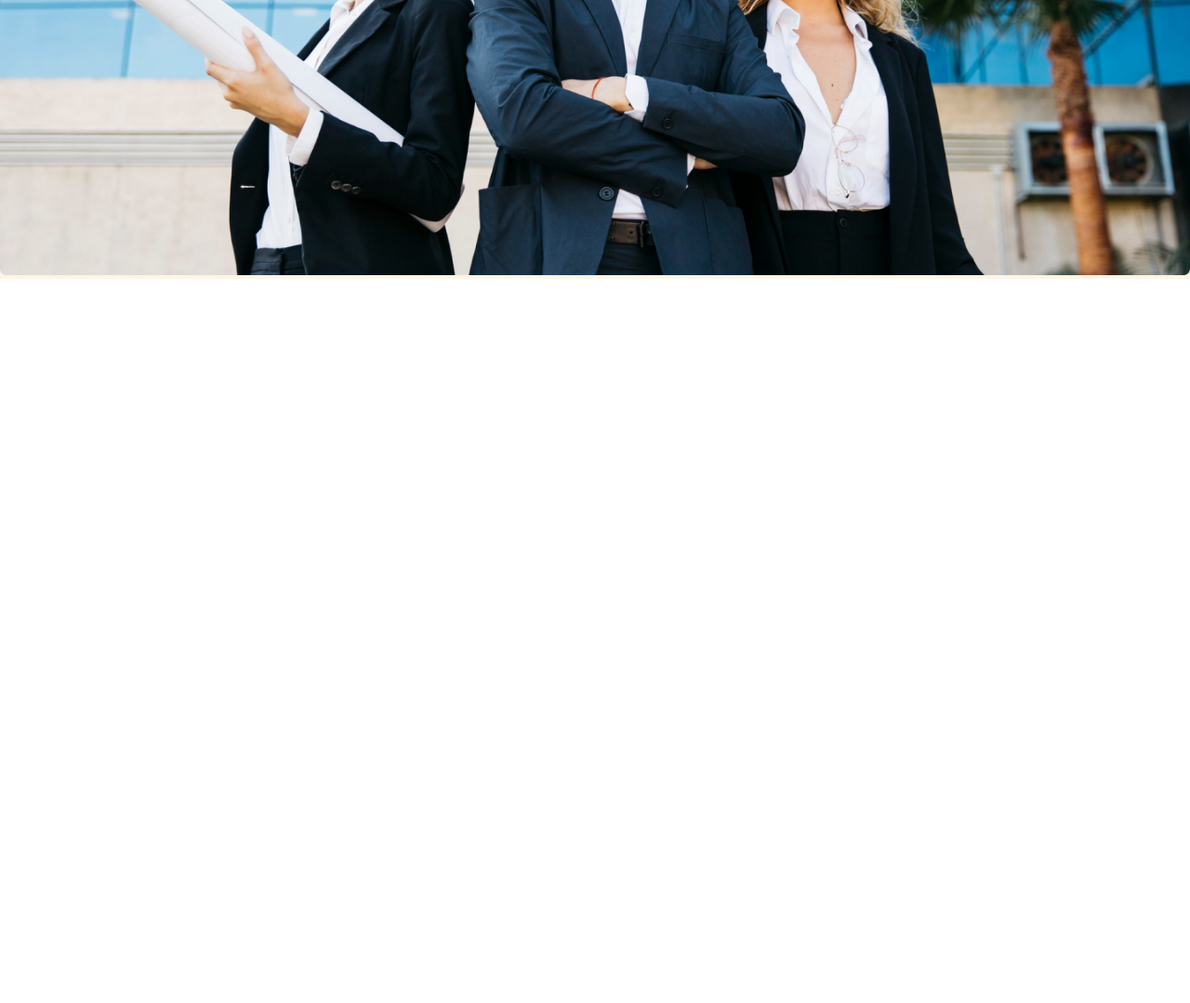
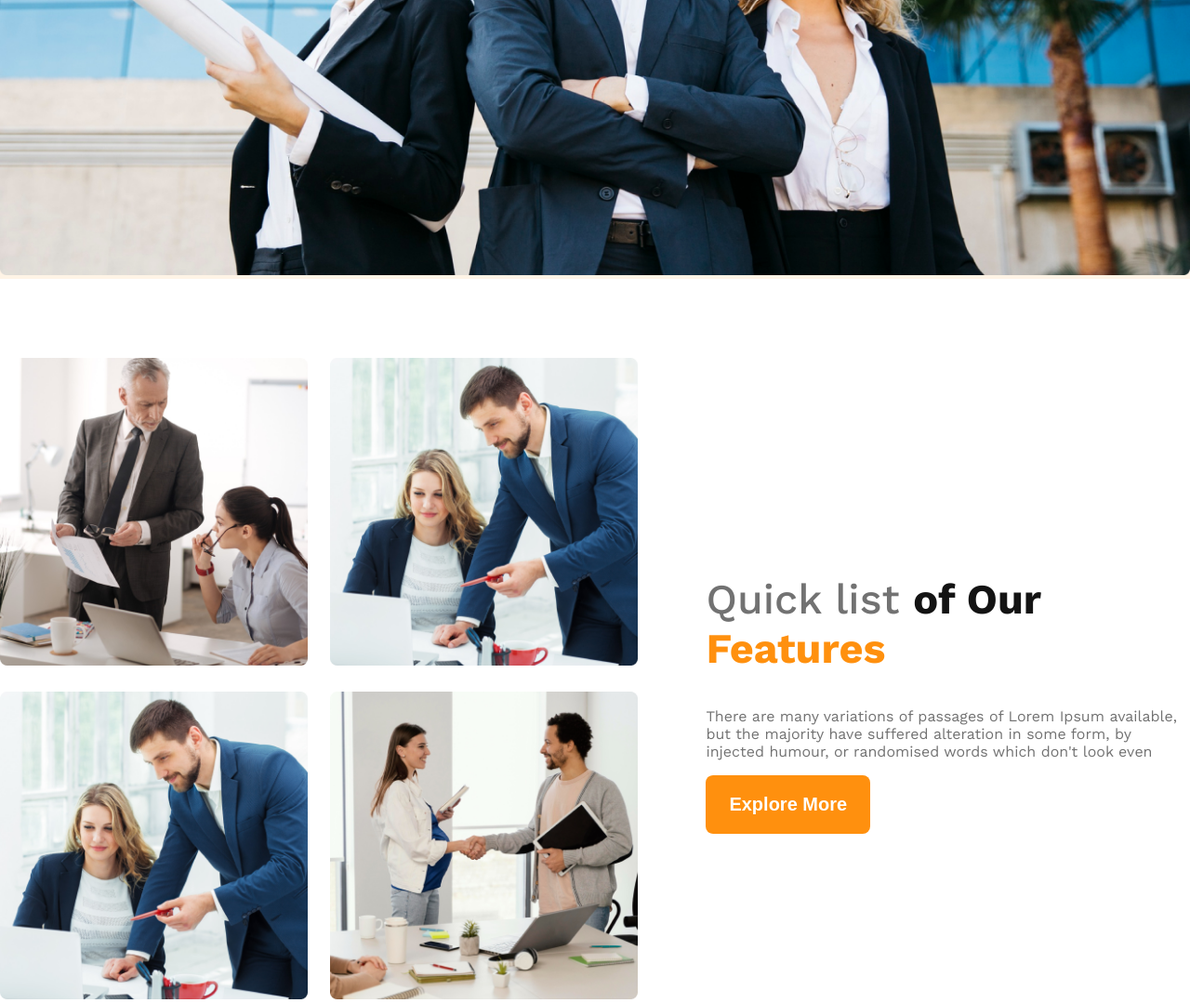
Before and after one commit to junayed0912/g3-architect-website, a plain HTML site: page index.html in a window 1280 px wide. Shown: the part 948-2027 px from the top of the page at 93% size. Before the commit the page ends 1248 px from the top, so only its background shows below. Drawn offline with nearby package versions, Linux system fonts and the light colour scheme.

Commit message:
section-1 done

```diff
--- a/index.html
+++ b/index.html
@@ -1,11 +1,13 @@
 <!DOCTYPE html>
 <html lang="en">
+
 <head>
     <meta charset="UTF-8">
     <meta name="viewport" content="width=device-width, initial-scale=1.0">
     <title>G3 Architect</title>
     <link rel="stylesheet" href="styles/architect.css">
 </head>
+
 <body class="work-sans">
     <header class="header background-color-1">
         <nav class="navbar">
@@ -20,11 +22,41 @@
         <div class="banner">
             <div class="banner-content">
                 <h1 class="banner-title dark-1">Brand New <br> Group of Architects</h1>
-            <p class="banner-description dark-3">There are many variations of passages of Lorem Ipsum available, but the majority have suffered alteration in some form, by injected humour, or randomised words which don't look even</p>
-            <button class="btn-primary banner-btn">Explore More</button>
+                <p class="banner-description dark-3">There are many variations of passages of Lorem Ipsum available, but
+                    the majority have suffered alteration in some form, by injected humour, or randomised words which
+                    don't look even</p>
+                <button class="btn-primary banner-btn">Explore More</button>
             </div>
             <img class="banner-image" src="images/banner.png" alt="">
         </div>
     </header>
+
+    <main>
+        <section class="section-1">
+                <div class="sec-1-main-images-grid">
+                    <div class="image1 image"><img src="images/team1.png" alt="" class="grid-image"></div>
+                    <div class="image2 image"><img src="images/team3.png" alt="" class="grid-image"></div>
+                    <div class="image3 image"><img src="images/team3.png" alt="" class="grid-image"></div>
+                    <div class="image4 image"><img src="images/team4.png" alt="" class="grid-image"></div>
+                </div>
+               <div class="description-div">
+                 <div class="sec-1-main-description">
+                    <h1 class="sec-1-main-heading">
+                        <span style="font-weight: 500;" class="dark-3">Quick list </span>
+                        <span style="font-weight: bold;" class="dark-1">of Our</span>
+                        <span style="font-weight: bold; color: #FF900E;">Features</span>
+                    </h1>
+                    <p class="sec-1-description dark-3">
+                        There are many variations of passages of Lorem Ipsum available, but the majority have suffered
+                        alteration in some form, by injected humour, or randomised words which don't look even
+                    </p>
+                    <button class="btn-primary main-btn">Explore More
+                </div>
+               </div>
+
+        </section>
+
+    </main>
 </body>
+
 </html>
--- a/styles/architect.css
+++ b/styles/architect.css
@@ -86,9 +86,82 @@ li{
     margin-top: 2rem;
 }
 /* header responsive */
-@media screen and (max-width: 640px) {
-    .navbar{
+@media screen and (max-width: 576px) {
+    .navbar, .nav-links{
         flex-direction: column;
-        align-items: center;
+        align-items: flex-start;
+        margin-left: 5px;
     }
 }
+
+/* main */
+
+main{
+    max-width: 1440px;
+    margin: 0 auto;
+}
+.section-1{
+    display: flex;
+    justify-content: flex-start;
+    gap: 4.5645rem;
+    margin-top: 5.3125rem;
+}
+.sec-1-main-images-grid
+{
+    display: grid;
+    grid-template-columns: 1fr 1fr;
+    grid-template-rows: 1fr 1fr;
+    gap: 1.5rem;
+}
+.description-div{
+    display: flex;
+    align-items: center;
+}
+.sec-1-main-description
+{
+    max-width:  537px;
+    max-height: 304px;
+}
+.image1{
+    grid-auto-rows: 1;
+    grid-column-start: 1;
+}
+.image2{
+    grid-row-start: 1;
+    grid-column-start: 2;
+}
+.image3{
+    grid-row-start: 2;
+    grid-column-start: 1;
+}
+.image4{
+    grid-row-start: 2;
+    grid-column-start: 2;
+}
+.image{
+    max-width: 342px;
+    max-height: 343px;
+}
+.grid-image{
+    width: 100%;
+}
+.sec-1-main-heading{
+    font-size: 2.8125rem;
+}
+.sec-1-description{
+    margin-top: 1.5rem;
+}
+
+
+/* section-1 part */
+@media screen and (max-width: 576px) {
+    .section-1{
+        flex-direction: column;
+        gap: 2rem;
+        padding: 5px;
+    }
+    .main-btn{
+        width: 100%;
+    }
+
+}
```
